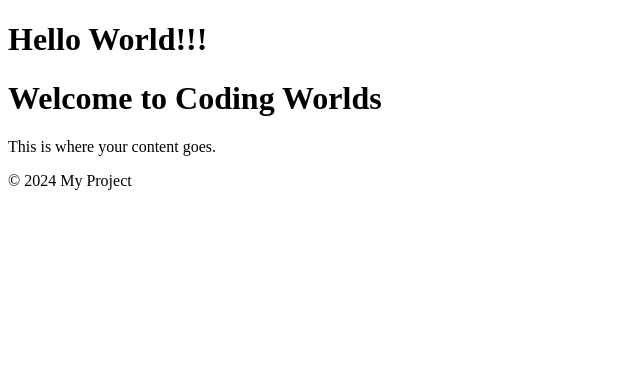
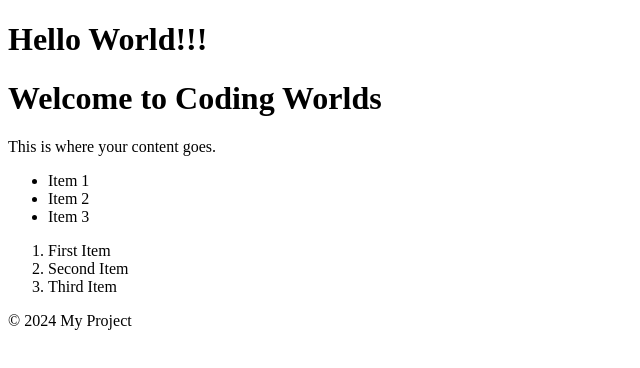
Before and after one commit to SumitSahu44/learn_github, a plain HTML site: page index.html in a window 1280 px wide. Shown: the whole page, without its empty margins (0-640 px from the left). Drawn offline with Linux system fonts and the light colour scheme.

Commit message:
Update index.html

```diff
--- a/index.html
+++ b/index.html
@@ -13,6 +13,18 @@
     </header>
     <main>
         <p>This is where your content goes.</p>
+      <ul>
+    <li>Item 1</li>
+    <li>Item 2</li>
+    <li>Item 3</li>
+</ul>
+
+<ol>
+    <li>First Item</li>
+    <li>Second Item</li>
+    <li>Third Item</li>
+</ol>
+
     </main>
     <footer>
         <p>&copy; 2024 My Project</p>
```
